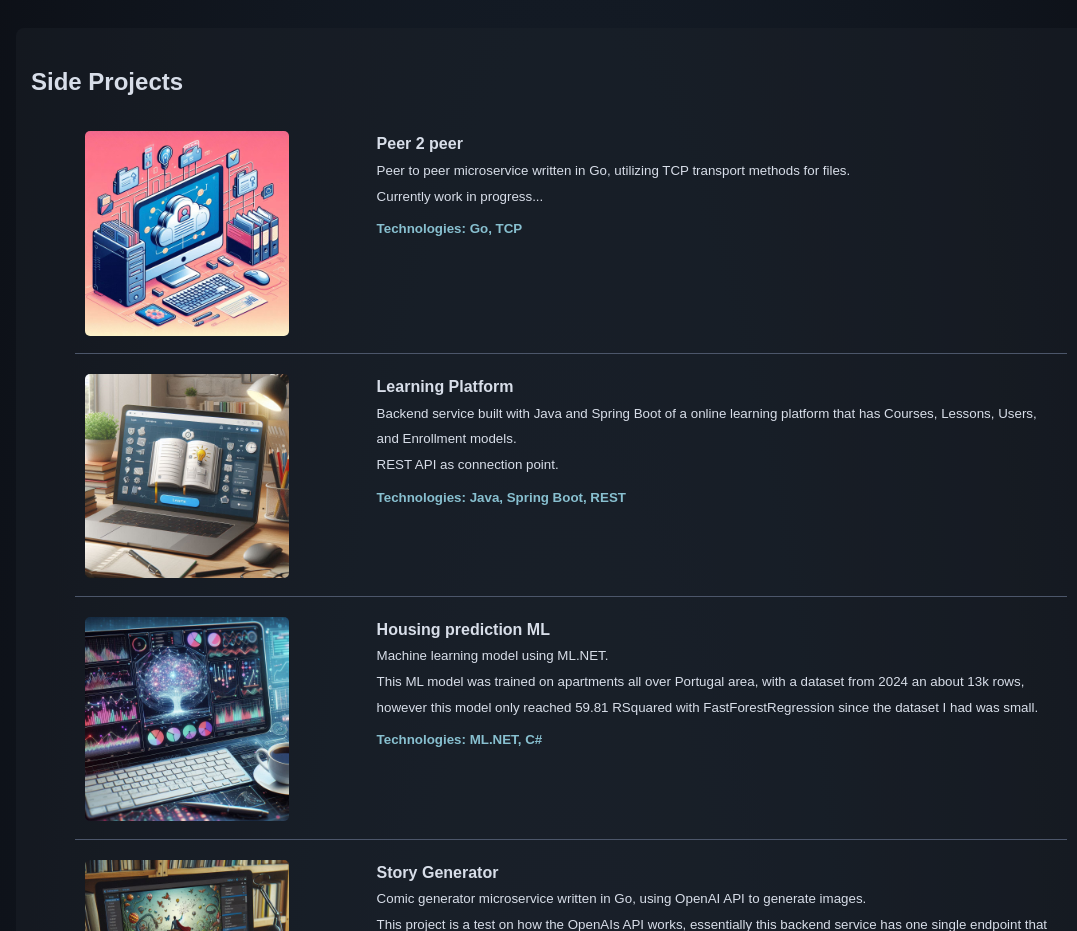
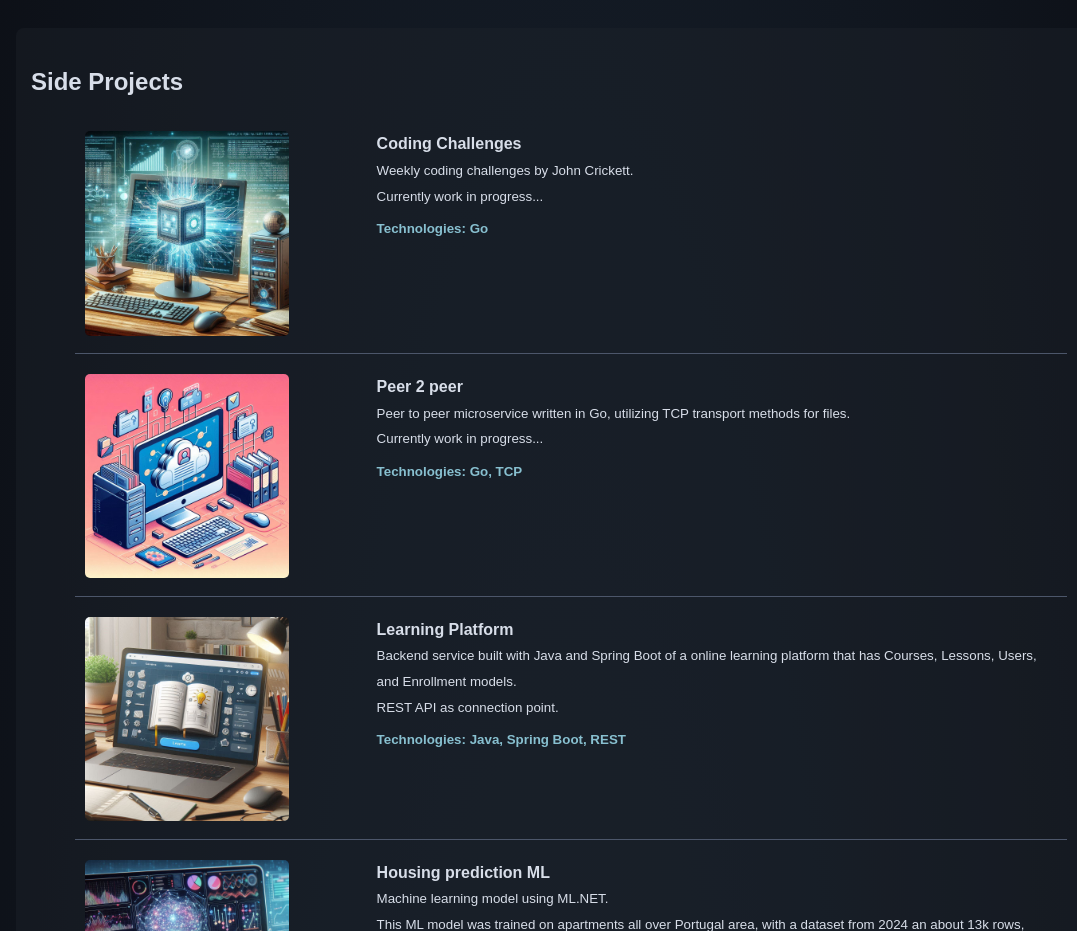
Before and after one commit to thatsBruno/portfolio.io, a plain HTML site: page index.html in a window 1280 px wide. Shown: the part 2080-3011 px from the top of the page, without its empty margins (69-1146 px from the left). Drawn offline with Linux system fonts and the light colour scheme.

Commit message:
added more projects

```diff
--- a/index.html
+++ b/index.html
@@ -283,17 +283,22 @@
         }
 
         .tech-label {
-            display: block; /* Ensure it takes a new line */
-            margin-top: 10px; /* Add some space above */
-            font-weight: bold; /* Make it bold */
-            color: #88C0D0; /* Match the color with the theme */
+            display: block;
+            /* Ensure it takes a new line */
+            margin-top: 10px;
+            /* Add some space above */
+            font-weight: bold;
+            /* Make it bold */
+            color: #88C0D0;
+            /* Match the color with the theme */
         }
     </style>
 </head>
 
 <body>
     <div class="navbar">
-        <span style="color: #D8DEE9; margin-right: auto;"><i>thatsBruno </i>👨🏼‍💻</span> <!-- Added name to the navbar -->
+        <span style="color: #D8DEE9; margin-right: auto;"><i>thatsBruno </i>👨🏼‍💻</span>
+        <!-- Added name to the navbar -->
         <a href="#bio">About</a>
         <a href="#resume">Experience</a>
         <a href="#projects">Projects</a>
@@ -389,6 +394,23 @@
             <div class="project">
                 <div class="experience-time">
 
+                    <a href="https://github.com/thatsBruno/cc" target="_blank">
+                        <img src="images/cc.jpeg" alt="cc" class="project-img">
+                    </a>
+                </div>
+                <div class="experience-details">
+                    <strong>Coding Challenges</strong><br>
+                    <small>
+                        Weekly coding challenges by John Crickett.
+                        <br> Currently work in progress...
+                    </small>
+                    <!-- Moved technologies to the bottom -->
+                    <small class="tech-label">Technologies: Go</small> <!-- Added class for styling -->
+                </div>
+            </div>
+            <div class="project">
+                <div class="experience-time">
+
                     <a href="https://github.com/thatsBruno/p2p-golang" target="_blank">
                         <img src="images/p2p.jpeg" alt="p2p" class="project-img">
                     </a>
@@ -416,7 +438,8 @@
                         Lessons, Users, and Enrollment models. <br>
                         REST API as connection point.
                     </small>
-                    <small class="tech-label">Technologies: Java, Spring Boot, REST</small> <!-- Added class for styling -->
+                    <small class="tech-label">Technologies: Java, Spring Boot, REST</small>
+                    <!-- Added class for styling -->
                 </div>
             </div>
             <div class="project">
@@ -471,7 +494,8 @@
                         <br> Hosted with Supabase, this projects uses its buckets for the file storage as well as for
                         the filetransfer and autosign URLs.
                     </small>
-                    <small class="tech-label">Technologies: Typescript, React, Supabase</small> <!-- Added class for styling -->
+                    <small class="tech-label">Technologies: Typescript, React, Supabase</small>
+                    <!-- Added class for styling -->
                 </div>
             </div>
             <div class="project">
@@ -485,7 +509,8 @@
                     <small>
                         Chrome extension with pomodoro timer and task list.
                     </small>
-                    <small class="tech-label">Technologies: Javascript, Chrome Extensions</small> <!-- Added class for styling -->
+                    <small class="tech-label">Technologies: Javascript, Chrome Extensions</small>
+                    <!-- Added class for styling -->
                 </div>
             </div>
             <div class="project">
@@ -507,7 +532,7 @@
             <div class="project">
                 <div class="experience-time">
                     <a href="https://github.com/thatsBruno/ProductStore-FE" target="_blank">
-                    <img src="images/products-app2.jpeg" alt="ecommerceBE" class="project-img">
+                        <img src="images/products-app2.jpeg" alt="ecommerceBE" class="project-img">
                     </a>
                 </div>
                 <div class="experience-details">
@@ -551,7 +576,8 @@
                         Very simple .NET/React chat application.
                         .NET project using SignalR to perform Websocket connection web chat application.
                     </small>
-                    <small class="tech-label">Technologies: .NET, React, SignalR</small> <!-- Added class for styling -->
+                    <small class="tech-label">Technologies: .NET, React, SignalR</small>
+                    <!-- Added class for styling -->
                 </div>
             </div>
         </div>
```
Also changed, not shown: images/cc.jpeg (added).
